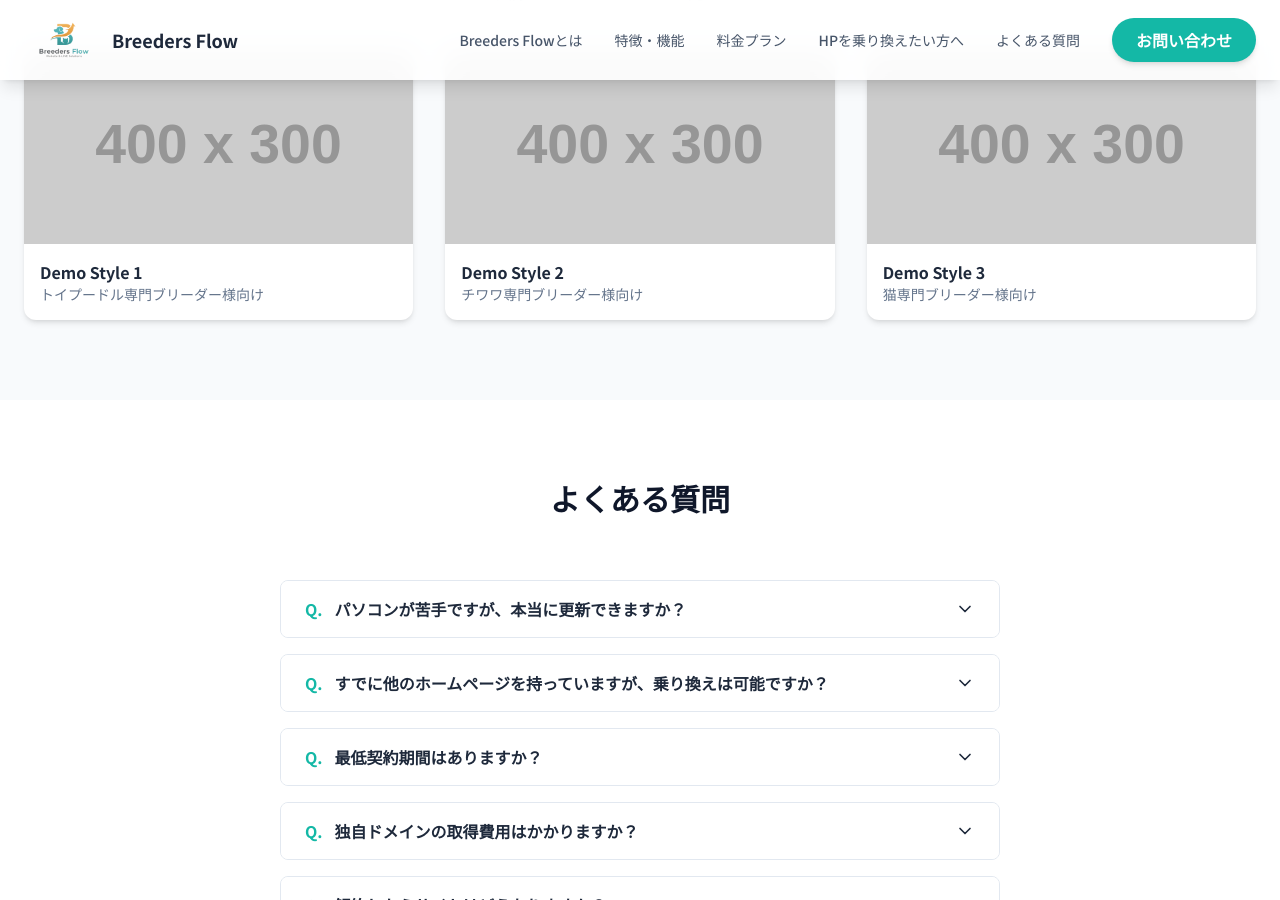
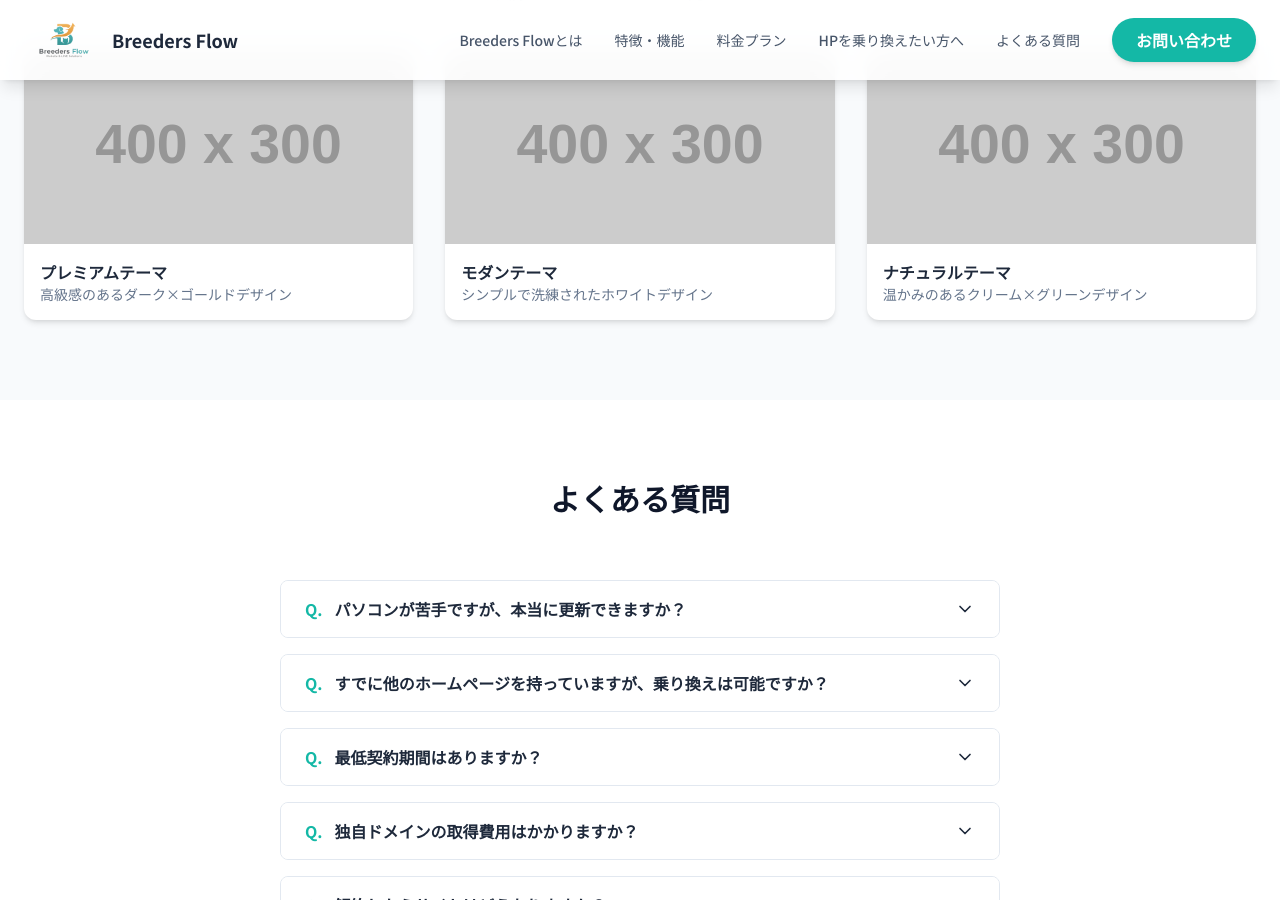
Before and after one commit to BSK-Ryo/Breeders-Flow, a Jekyll site: the page built from index.html, in a window 1280 px wide and 900 px high, scrolled down 5387 px. Built offline with Jekyll 4.4.1, drawn with Linux system fonts in a browser that asks for light colours; nearby versions of some CDN libraries.

Commit message:
デモページ追加

```diff
--- a/demo.html
+++ b/demo.html
@@ -29,7 +29,7 @@
                             <li class="flex items-center gap-2"><i class="fa-solid fa-check text-teal-600"></i>ゴールドアクセントで上品さを演出</li>
                             <li class="flex items-center gap-2"><i class="fa-solid fa-check text-teal-600"></i>大きな画像表示で犬種の美しさを際立たせる</li>
                         </ul>
-                        <a href="#" class="inline-block bg-teal-600 hover:bg-teal-700 text-white rounded-lg px-6 py-3 text-sm font-medium transition">デモサイトを見る →</a>
+                        <a href="https://breeder-test001.pages.dev/" target="_blank" rel="noopener noreferrer" class="inline-block bg-teal-600 hover:bg-teal-700 text-white rounded-lg px-6 py-3 text-sm font-medium transition">デモサイトを見る →</a>
                     </div>
                     <div class="space-y-4">
                         <div class="bg-gray-800 rounded-xl h-64 flex items-center justify-center text-gray-500 shadow-lg"><p>プレミアムテーマ<br>PCモックアップ</p></div>
@@ -53,7 +53,7 @@
                             <li class="flex items-center gap-2"><i class="fa-solid fa-check text-teal-600"></i>インディゴアクセントで信頼感</li>
                             <li class="flex items-center gap-2"><i class="fa-solid fa-check text-teal-600"></i>ミニマルなレイアウトで読みやすさ重視</li>
                         </ul>
-                        <a href="#" class="inline-block bg-teal-600 hover:bg-teal-700 text-white rounded-lg px-6 py-3 text-sm font-medium transition">デモサイトを見る →</a>
+                        <a href="https://breeder-test002.pages.dev/" target="_blank" rel="noopener noreferrer" class="inline-block bg-teal-600 hover:bg-teal-700 text-white rounded-lg px-6 py-3 text-sm font-medium transition">デモサイトを見る →</a>
                     </div>
                     <div class="md:order-1 space-y-4">
                         <div class="bg-gray-100 rounded-xl h-64 flex items-center justify-center text-gray-400 shadow-lg"><p>モダンテーマ<br>PCモックアップ</p></div>
@@ -77,7 +77,7 @@
                             <li class="flex items-center gap-2"><i class="fa-solid fa-check text-teal-600"></i>グリーンアクセントで自然な印象</li>
                             <li class="flex items-center gap-2"><i class="fa-solid fa-check text-teal-600"></i>家庭的で親しみやすいレイアウト</li>
                         </ul>
-                        <a href="#" class="inline-block bg-teal-600 hover:bg-teal-700 text-white rounded-lg px-6 py-3 text-sm font-medium transition">デモサイトを見る →</a>
+                        <a href="https://breeder-test003.pages.dev/" target="_blank" rel="noopener noreferrer" class="inline-block bg-teal-600 hover:bg-teal-700 text-white rounded-lg px-6 py-3 text-sm font-medium transition">デモサイトを見る →</a>
                     </div>
                     <div class="space-y-4">
                         <div class="bg-green-50 rounded-xl h-64 flex items-center justify-center text-gray-400 shadow-lg"><p>ナチュラルテーマ<br>PCモックアップ</p></div>
--- a/index.html
+++ b/index.html
@@ -376,33 +376,33 @@
                 <p class="text-slate-600">実際のサイトデザインをご覧ください。</p>
             </div>
             <div class="grid md:grid-cols-2 lg:grid-cols-3 gap-8">
-                <div class="group cursor-pointer">
+                <a href="https://breeder-test001.pages.dev/" target="_blank" rel="noopener noreferrer" class="group cursor-pointer">
                     <div class="bg-white rounded-xl overflow-hidden shadow-md group-hover:shadow-xl transition-all duration-300 transform group-hover:-translate-y-1">
                         <div class="h-48 bg-slate-200 relative">
-                             <div class="absolute inset-0 flex items-center justify-center text-slate-400"><img src="https://placehold.co/400x300?text=Demo+1" alt="Demo Site" class="w-full h-full object-cover" /></div>
+                             <div class="absolute inset-0 flex items-center justify-center text-slate-400"><img src="https://placehold.co/400x300?text=Premium" alt="プレミアムテーマ デモサイト" class="w-full h-full object-cover" /></div>
                              <div class="absolute inset-0 bg-black/50 flex items-center justify-center opacity-0 group-hover:opacity-100 transition-opacity"><span class="text-white font-bold border-2 border-white px-4 py-2 rounded-full">デモを見る</span></div>
                         </div>
-                        <div class="p-4"><h3 class="font-bold text-slate-800">Demo Style 1</h3><p class="text-sm text-slate-500">トイプードル専門ブリーダー様向け</p></div>
+                        <div class="p-4"><h3 class="font-bold text-slate-800">プレミアムテーマ</h3><p class="text-sm text-slate-500">高級感のあるダーク×ゴールドデザイン</p></div>
                     </div>
-                </div>
-                <div class="group cursor-pointer">
+                </a>
+                <a href="https://breeder-test002.pages.dev/" target="_blank" rel="noopener noreferrer" class="group cursor-pointer">
                     <div class="bg-white rounded-xl overflow-hidden shadow-md group-hover:shadow-xl transition-all duration-300 transform group-hover:-translate-y-1">
                         <div class="h-48 bg-slate-200 relative">
-                             <div class="absolute inset-0 flex items-center justify-center text-slate-400"><img src="https://placehold.co/400x300?text=Demo+2" alt="Demo Site" class="w-full h-full object-cover" /></div>
+                             <div class="absolute inset-0 flex items-center justify-center text-slate-400"><img src="https://placehold.co/400x300?text=Modern" alt="モダンテーマ デモサイト" class="w-full h-full object-cover" /></div>
                              <div class="absolute inset-0 bg-black/50 flex items-center justify-center opacity-0 group-hover:opacity-100 transition-opacity"><span class="text-white font-bold border-2 border-white px-4 py-2 rounded-full">デモを見る</span></div>
                         </div>
-                        <div class="p-4"><h3 class="font-bold text-slate-800">Demo Style 2</h3><p class="text-sm text-slate-500">チワワ専門ブリーダー様向け</p></div>
+                        <div class="p-4"><h3 class="font-bold text-slate-800">モダンテーマ</h3><p class="text-sm text-slate-500">シンプルで洗練されたホワイトデザイン</p></div>
                     </div>
-                </div>
-                <div class="group cursor-pointer">
+                </a>
+                <a href="https://breeder-test003.pages.dev/" target="_blank" rel="noopener noreferrer" class="group cursor-pointer">
                     <div class="bg-white rounded-xl overflow-hidden shadow-md group-hover:shadow-xl transition-all duration-300 transform group-hover:-translate-y-1">
                         <div class="h-48 bg-slate-200 relative">
-                             <div class="absolute inset-0 flex items-center justify-center text-slate-400"><img src="https://placehold.co/400x300?text=Demo+3" alt="Demo Site" class="w-full h-full object-cover" /></div>
+                             <div class="absolute inset-0 flex items-center justify-center text-slate-400"><img src="https://placehold.co/400x300?text=Natural" alt="ナチュラルテーマ デモサイト" class="w-full h-full object-cover" /></div>
                              <div class="absolute inset-0 bg-black/50 flex items-center justify-center opacity-0 group-hover:opacity-100 transition-opacity"><span class="text-white font-bold border-2 border-white px-4 py-2 rounded-full">デモを見る</span></div>
                         </div>
-                        <div class="p-4"><h3 class="font-bold text-slate-800">Demo Style 3</h3><p class="text-sm text-slate-500">猫専門ブリーダー様向け</p></div>
+                        <div class="p-4"><h3 class="font-bold text-slate-800">ナチュラルテーマ</h3><p class="text-sm text-slate-500">温かみのあるクリーム×グリーンデザイン</p></div>
                     </div>
-                </div>
+                </a>
             </div>
         </div>
     </section>
```
